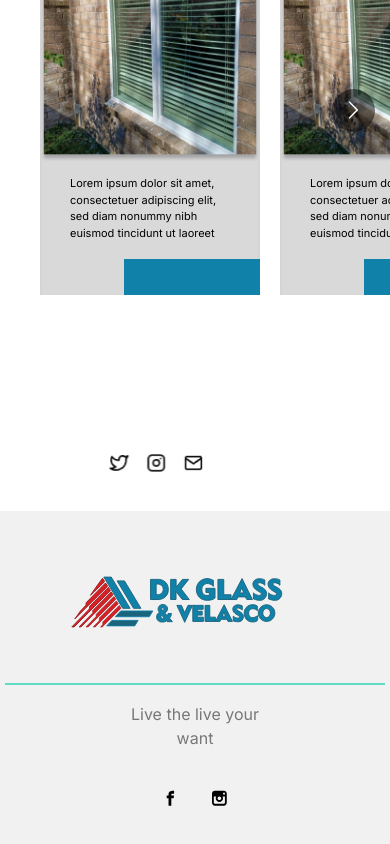
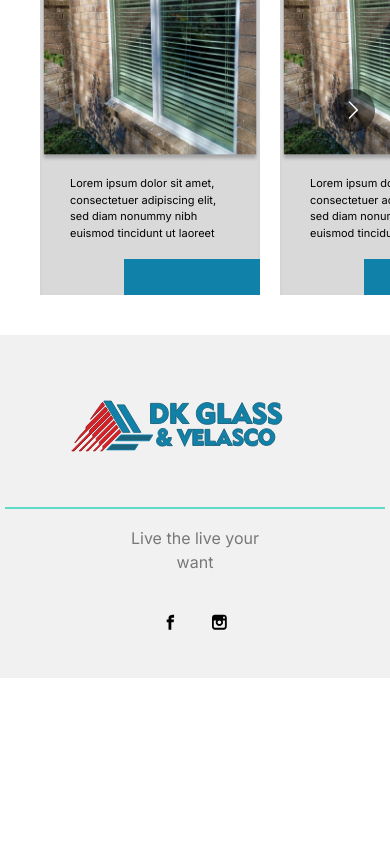
Before and after one commit to Kelebra28/DkGlass, a Next.js app: page /nosotros in a window 390 px wide. Shown: the part 1062-1906 px from the top of the page. After the commit the page ends 1740 px from the top, so only its background shows below. Built offline with nearby package versions, Linux system fonts and the light colour scheme.

Commit message:
[del] media on about us

```diff
--- a/app/nosotros/page.js
+++ b/app/nosotros/page.js
@@ -68,13 +68,6 @@ const AboutUs = () => {
             </div>
           </Carousel>
         </div>
-      <div className="w-[110px] h-[36px] mt-[150px] ml-[100px] mb-[30px] relative lg:hidden">
-              <Image
-                src="/media.png"
-                alt="media"
-                layout="fill"
-              />
-            </div>
         <Footer />
       </div>
     </div>
```
Lines whose indentation alone changed are shown as unchanged.
